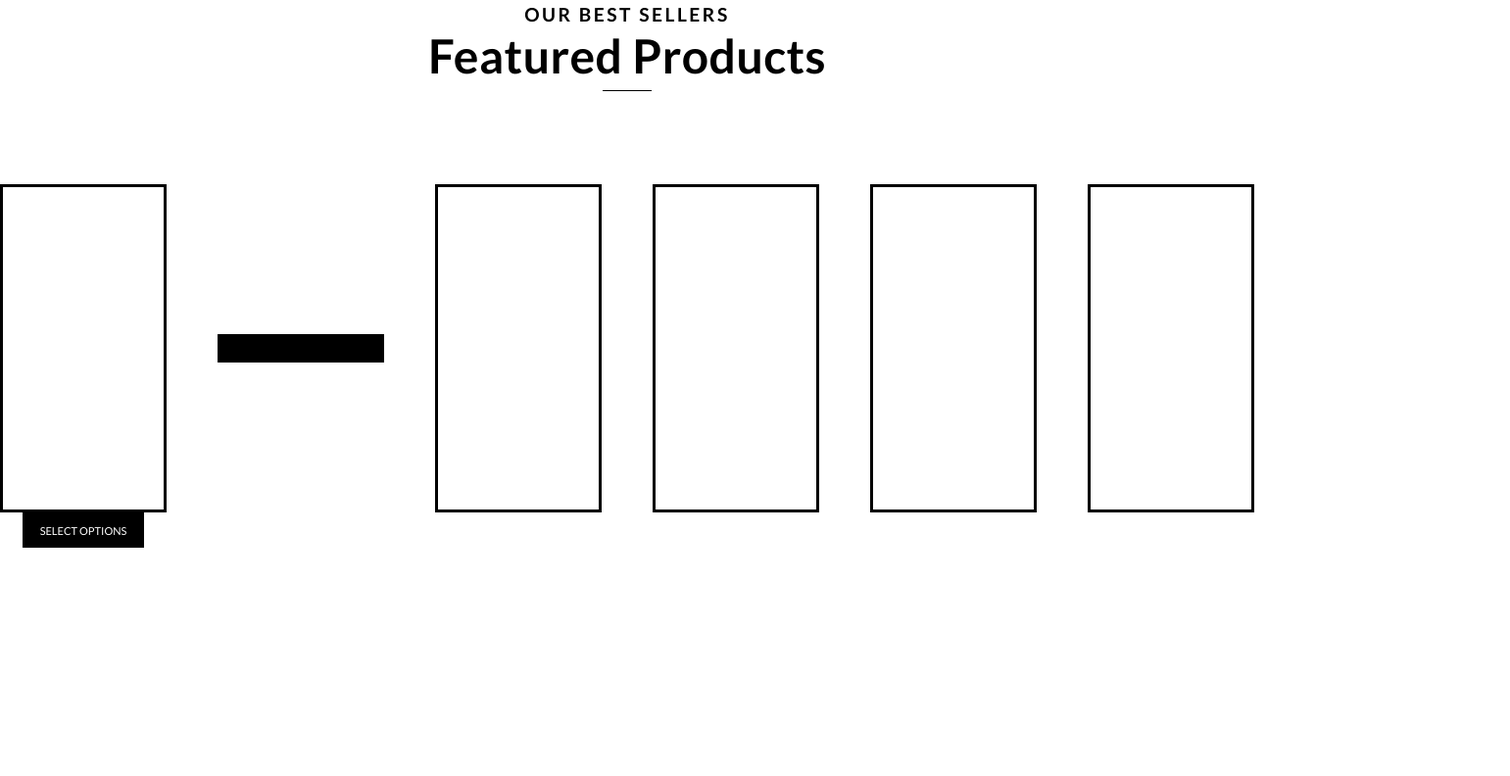
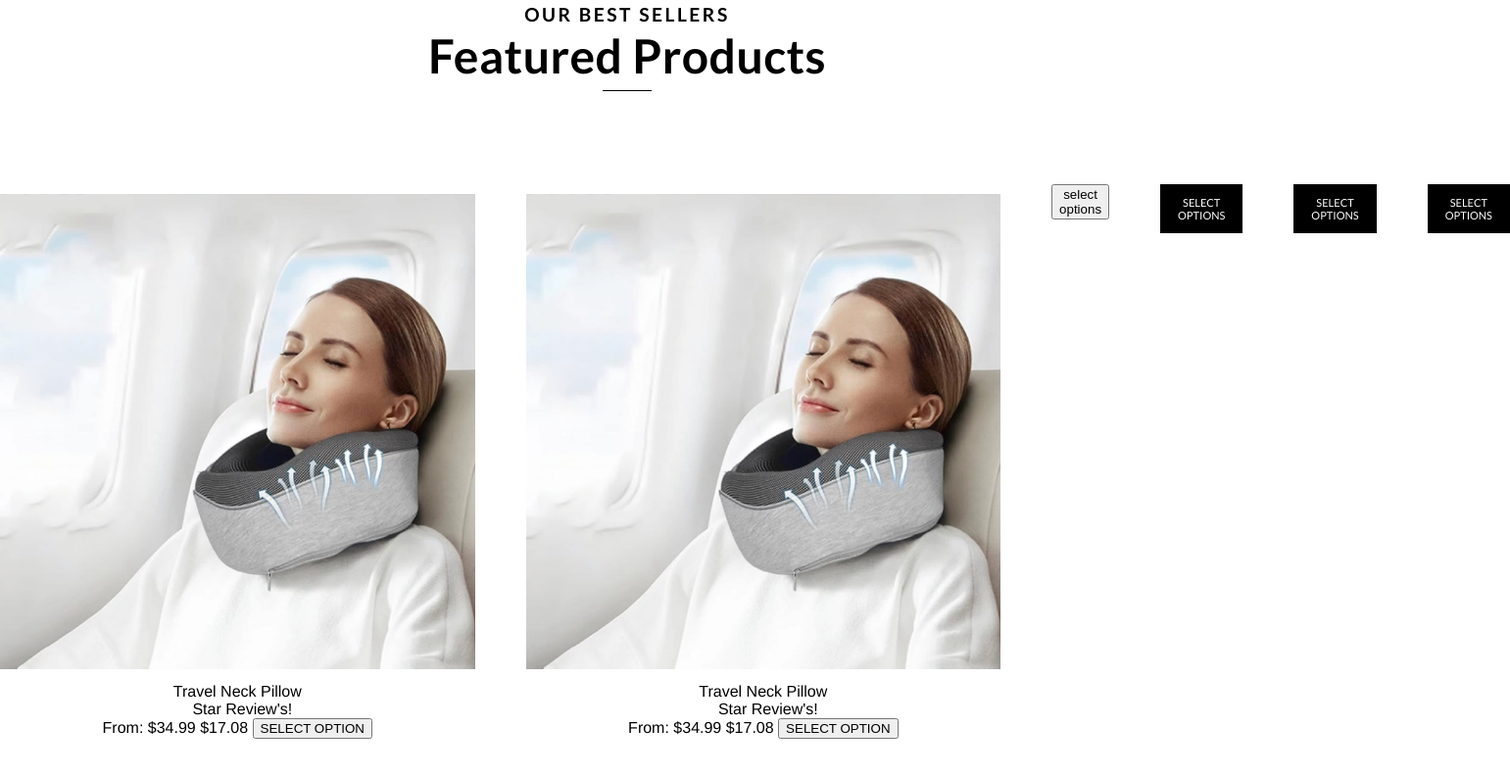
Before and after one commit to Calvinkthompson/practice, a plain HTML site: page index.html in a window 1280 px wide. Shown: the part 810-1602 px from the top of the page at 98% size, 1541 px wide, since content can reach past the window. Drawn offline with Linux system fonts and the light colour scheme.

Commit message:
completed understanding

```diff
--- a/header.css
+++ b/header.css
@@ -177,7 +177,7 @@
     bottom: 14px;
 }
 
-#small-products {
+#small-products-wrapper {
     display: grid;
     width: 100%;
     height: 371px;
@@ -191,11 +191,19 @@
     /* align-items: center; */
 }
 
+.smallproductdisplay img{
+    height: 55%;
+    width: auto;
+    margin-bottom: 10px;
+    margin-top: 10px;
+}
+
 #small-products > .note-board {
     box-sizing: border-box;
     border: solid black;
     width: 100%;
     grid-area: 1 / 1 / 7 / 2;
+    justify-items: center;
 
 }
 
@@ -248,7 +256,9 @@
     align-self: center;
     padding: 11.6px 18px;
     /* grid-column: 1 / -1; */
-    /* grid-row: 5 / 6; */
+    grid-row: 5 / 6;
+    display: grid;
+    justify-items: center;
 
 
 }
--- a/index.html
+++ b/index.html
@@ -51,16 +51,48 @@
         </div>
     </div>
 
-    <div id="small-products">
-        <div class="note-board"></div>
-        <button class="small-prod-button">select options</button>
-        <div class="neck-pillow small-prod-button"></div>
-        <div class="sweatpants"></div>
-        <div class="cat-ball"></div>
-        <div class="steam-brush"></div>
-        <div class="mask"></div>
+    <div id="small-products-wrapper">
+        <div class="note-board smallproductdisplay">
+            <img src="Content-LNC-HP/6148b830-acad-406a-8d05-fd305d435a2d.jpg">
+            <p>Travel Neck Pillow</p>
+            <p><i class="bi bi-5-circle" style="margin-right: 10px;"></i>Star Review's!</p>
+            <span>From: <span class="oldPrice">$34.99</span> $17.08</span>
+            <button>SELECT OPTION</button>
+            <div class="productIcons">
+                <i class="bi bi-heart"></i>
+                <i class="bi bi-zoom-in"></i>
+                <i class="bi bi-share"></i>
+            </div>
+        </div>
+        <div class="neck-pillow smallproductdisplay">
+            <img src="Content-LNC-HP/6148b830-acad-406a-8d05-fd305d435a2d.jpg">
+            <p>Travel Neck Pillow</p>
+            <p><i class="bi bi-5-circle" style="margin-right: 10px;"></i>Star Review's!</p>
+            <span>From: <span class="oldPrice">$34.99</span> $17.08</span>
+            <button>SELECT OPTION</button>
+            <div class="productIcons">
+                <i class="bi bi-heart"></i>
+                <i class="bi bi-zoom-in"></i>
+                <i class="bi bi-share"></i>
+            </div>
+        </div>
+        <div class="sweatpants smallproductdisplay">
+            <button>select options</button>
+        </div>
+
+        <div class="cat-ball smallproductdisplay">
+            <button class="small-prod-button">select options</button>
+        </div>
+        <div class="steam-brush">
+            <button class="small-prod-button" smallproductdisplay>select options</button>
+        </div>
+        <div class="mask">
+            <button class="small-prod-button smallproductdisplay">select options</button>
+        </div>
     </div>
     <div class="space">
+
+
 
     </div>
 </body>
```
